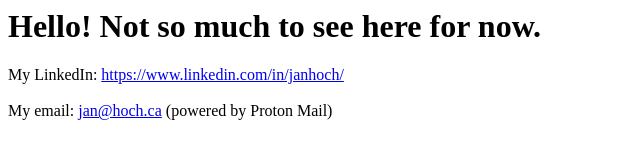
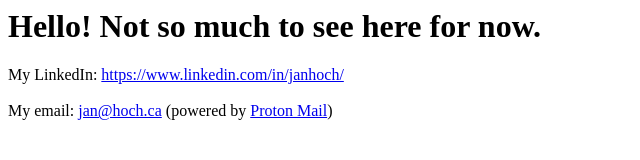
Before and after one commit to bedbreaker007/bedbreaker007.github.io, a plain HTML site: page index.html in a window 1280 px wide. Shown: the full height of the page, 0-640 px from the left. Drawn offline with Linux system fonts and the light colour scheme.

Commit message:
Update index.html

```diff
--- a/index.html
+++ b/index.html
@@ -12,6 +12,6 @@
     <p>My LinkedIn: <a href="https://www.linkedin.com/in/janhoch/" target=new>https://www.linkedin.com/in/janhoch/</a>
       <br>
       <br>
-      My email: <a href="mailto:jan@hoch.ca">jan@hoch.ca</a> (powered by Proton Mail)</p>
+      My email: <a href="mailto:jan@hoch.ca">jan@hoch.ca</a> (powered by <a href="https://pr.tn/ref/0BAJPNQ3VHPG" target=new>Proton Mail</a>)</p>
   </body>
 </html>
```
